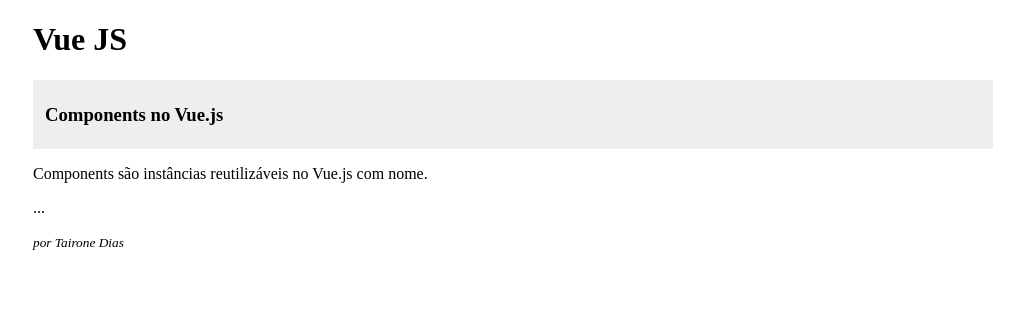
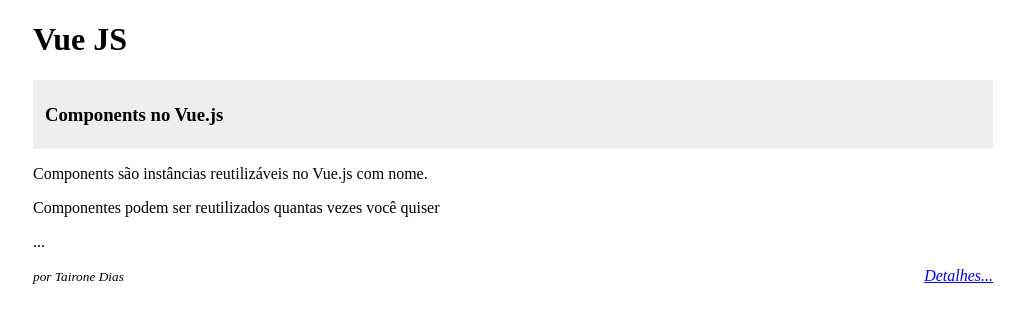
Before and after one commit to taironedias/vue-init, a Vue app in the folder with-docker/code/vue-components-avancado/: page / in a window 1280 px wide. Shown: the top 322 px of the page, without its empty margins (127-1151 px from the left). Built offline with nearby package versions, Linux system fonts and the light colour scheme.

Commit message:
slots default e conteudo default em slots

```diff
--- a/with-docker/code/vue-components-avancado/src/App.vue
+++ b/with-docker/code/vue-components-avancado/src/App.vue
@@ -4,11 +4,17 @@
 
     <Post>
       <h3 slot="cabecalho">Components no Vue.js</h3>
-      <template slot="conteudo">
-        <p>Components são instâncias reutilizáveis no Vue.js com nome.</p>
-        <p>...</p>
+
+      <p>Components são instâncias reutilizáveis no Vue.js com nome.</p>
+      <p>Componentes podem ser reutilizados quantas vezes você quiser</p>
+      <p>...</p>
+
+      <small slot="rodape">por Tairone Dias</small>
+
+      <!-- Comente o template abaixo, para verificar o conteúdo default em slots -->
+      <template slot="link">
+        Detalhes...
       </template>
-      <small slot="rodape">por Tairone Dias</small>
     </Post>
 
   </div>
--- a/with-docker/code/vue-components-avancado/src/components/Post.vue
+++ b/with-docker/code/vue-components-avancado/src/components/Post.vue
@@ -6,11 +6,15 @@
         </div>
 
         <div class="post-conteudo">
-            <slot name="conteudo"></slot>
+            <slot></slot>
         </div>
 
         <div class="post-rodape">
             <slot name="rodape"></slot>
+            <a href="#" class="link">
+                <!-- Esse é um exemplo, caso não passe no meu component pai um elemento com esse nome de slot. Aí o texto 'Ler mais...', será exibido -->
+                <slot name="link">Ler mais...</slot>
+            </a>
         </div>
 
     </div>
@@ -33,4 +37,8 @@
     .post-rodape {
         font-style: italic;
     }
+
+    .link {
+        float: right;
+    }
 </style>
```
